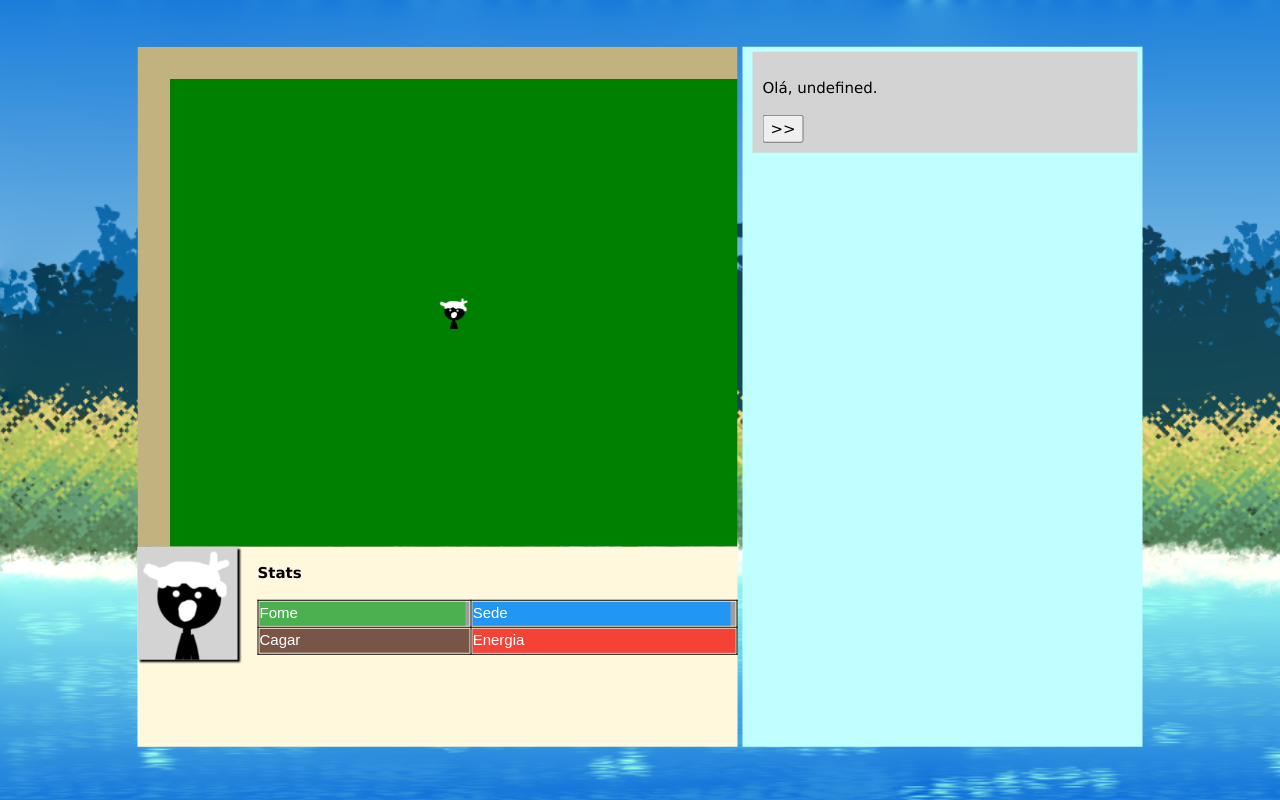
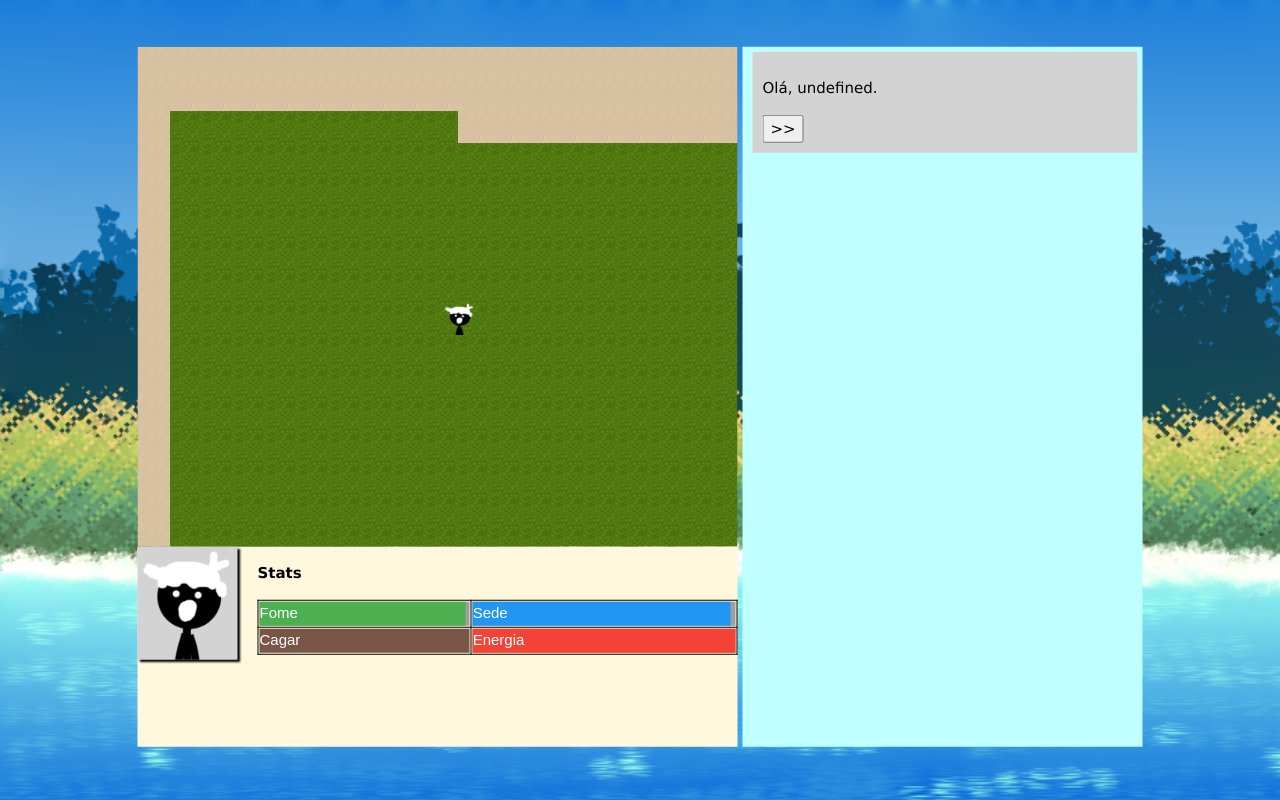
Before and after one commit to Magoninho/simulador-de-sobrevivencia-remake, a plain HTML site: page pages/game.html in a window 1280 px wide. Drawn offline with Linux system fonts and the light colour scheme.

Commit message:
tile images

```diff
--- a/dist/Block.js
+++ b/dist/Block.js
@@ -9,11 +9,19 @@ var Block = /** @class */ (function () {
     }
     Block.prototype.onInteract = function () {
     };
+    Block.prototype.addImage = function (image) {
+        this.image = image;
+    };
     Block.prototype.update = function () {
     };
     Block.prototype.render = function (ctx) {
-        ctx.fillStyle = "" + this.color;
-        ctx.fillRect(this.x, this.y, this.width + 1, this.height + 1);
+        if (this.image != undefined) {
+            ctx.drawImage(this.image, this.x, this.y, this.width + 1, this.height + 1);
+        }
+        else {
+            ctx.fillStyle = "" + this.color;
+            ctx.fillRect(this.x, this.y, this.width + 1, this.height + 1);
+        }
     };
     return Block;
 }());
--- a/dist/Constants.js
+++ b/dist/Constants.js
@@ -1,34 +1,37 @@
-var GAME_WIDTH = 600;
-var GAME_HEIGHT = 500;
+var GAME_WIDTH = 611;
+var GAME_HEIGHT = 511;
 var PLAYER_SIZE = 32;
 var PLAYER_SPEED = 5;
 var TILESIZE = 32;
 var LEVEL_1 = [
-    [1, 1, 1, 1, 1, 1, 1, 1, 1, 1, 1, 1, 1, 1, 1, 1, 1, 1, 1, 1, 1, 1, 1, 1, 1],
-    [1, 0, 0, 0, 0, 0, 0, 0, 0, 0, 0, 0, 0, 0, 0, 0, 0, 0, 0, 0, 0, 0, 0, 0, 1],
-    [1, 0, 0, 0, 0, 0, 0, 0, 0, 0, 0, 0, 0, 0, 0, 0, 0, 0, 0, 0, 0, 0, 0, 0, 1],
-    [1, 0, 0, 0, 0, 0, 0, 0, 0, 0, 0, 0, 0, 0, 0, 0, 0, 0, 0, 0, 0, 0, 0, 0, 1],
-    [1, 0, 0, 0, 0, 0, 0, 0, 0, 0, 0, 0, 0, 0, 0, 0, 0, 0, 0, 0, 0, 0, 0, 0, 1],
-    [1, 0, 0, 0, 0, 0, 0, 0, 0, 0, 0, 0, 0, 0, 0, 0, 0, 0, 0, 0, 0, 0, 0, 0, 1],
-    [1, 0, 0, 0, 0, 0, 0, 0, 0, 0, 0, 0, 0, 0, 0, 0, 0, 0, 0, 0, 0, 0, 0, 0, 1],
-    [1, 0, 0, 0, 0, 0, 0, 0, 0, 0, 0, 0, 0, 0, 0, 0, 0, 0, 0, 0, 0, 0, 0, 0, 1],
-    [1, 0, 0, 0, 0, 0, 0, 0, 0, 0, 0, 0, 0, 0, 0, 0, 0, 0, 0, 0, 0, 0, 0, 0, 1],
-    [1, 0, 0, 0, 0, 0, 0, 0, 0, 0, 0, 0, 0, 0, 0, 0, 0, 0, 0, 0, 0, 0, 0, 0, 1],
-    [1, 0, 0, 0, 0, 0, 0, 0, 0, 0, 0, 0, 0, 0, 0, 0, 0, 0, 0, 0, 0, 0, 0, 0, 1],
-    [1, 0, 0, 0, 0, 0, 0, 0, 0, 0, 0, 0, 0, 0, 0, 0, 0, 0, 0, 0, 0, 0, 0, 0, 1],
-    [1, 0, 0, 0, 0, 0, 0, 0, 0, 0, 0, 0, 0, 0, 0, 0, 0, 0, 0, 0, 0, 0, 0, 0, 1],
-    [1, 0, 0, 0, 0, 0, 0, 0, 0, 0, 0, 0, 0, 0, 0, 0, 0, 0, 0, 0, 0, 0, 0, 0, 1],
-    [1, 0, 0, 0, 0, 0, 0, 0, 0, 0, 0, 0, 0, 0, 0, 0, 0, 0, 0, 0, 0, 0, 0, 0, 1],
-    [1, 0, 0, 0, 0, 0, 0, 0, 0, 0, 0, 0, 0, 0, 0, 0, 0, 0, 0, 0, 0, 0, 0, 0, 1],
-    [1, 0, 0, 0, 0, 0, 0, 0, 0, 0, 0, 0, 0, 0, 0, 0, 0, 0, 0, 0, 0, 0, 0, 0, 1],
-    [1, 0, 0, 1, 0, 0, 0, 0, 0, 0, 0, 0, 0, 0, 0, 0, 0, 0, 0, 0, 0, 0, 0, 0, 1],
-    [1, 0, 0, 0, 0, 0, 0, 0, 0, 0, 0, 0, 0, 0, 0, 0, 0, 0, 0, 0, 0, 0, 0, 0, 1],
-    [1, 0, 0, 0, 0, 0, 0, 0, 0, 0, 0, 0, 0, 0, 0, 0, 0, 0, 0, 0, 0, 1, 0, 0, 1],
-    [1, 0, 0, 1, 0, 0, 0, 0, 0, 0, 0, 0, 0, 0, 0, 0, 0, 0, 0, 0, 0, 1, 1, 0, 1],
-    [1, 0, 0, 0, 0, 0, 0, 0, 0, 0, 0, 0, 0, 0, 0, 0, 0, 0, 0, 0, 0, 0, 1, 1, 1],
-    [1, 0, 0, 0, 0, 0, 0, 0, 0, 0, 0, 0, 0, 0, 0, 0, 0, 0, 0, 0, 0, 0, 0, 1, 1],
-    [1, 1, 1, 1, 1, 1, 1, 1, 1, 1, 1, 1, 1, 1, 1, 1, 1, 1, 1, 1, 1, 1, 1, 1, 1],
+    [2, 2, 2, 2, 2, 2, 2, 2, 2, 2, 2, 2, 2, 2, 2, 2, 2, 2, 2, 2, 2, 2, 2, 2, 2],
+    [2, 2, 2, 2, 2, 2, 2, 2, 2, 2, 2, 2, 2, 2, 2, 2, 2, 2, 2, 2, 2, 2, 2, 2, 2],
+    [2, 1, 1, 1, 1, 1, 1, 1, 1, 1, 2, 2, 2, 2, 2, 2, 2, 2, 2, 2, 2, 2, 1, 2, 2],
+    [2, 1, 1, 1, 1, 1, 1, 1, 1, 1, 1, 1, 1, 1, 1, 1, 1, 1, 1, 1, 1, 1, 1, 1, 2],
+    [2, 1, 1, 1, 1, 1, 1, 1, 1, 1, 1, 1, 1, 1, 1, 1, 1, 1, 1, 1, 1, 1, 2, 2, 2],
+    [2, 1, 1, 1, 1, 1, 1, 1, 1, 1, 1, 1, 1, 1, 1, 1, 1, 1, 1, 1, 1, 1, 2, 2, 2],
+    [2, 1, 1, 1, 1, 1, 1, 1, 1, 1, 1, 1, 1, 1, 1, 1, 1, 1, 1, 1, 1, 1, 1, 2, 2],
+    [2, 1, 1, 1, 1, 1, 1, 1, 1, 1, 1, 1, 1, 1, 1, 1, 1, 1, 1, 1, 1, 1, 1, 2, 2],
+    [2, 1, 1, 1, 1, 1, 1, 1, 1, 1, 1, 1, 1, 1, 1, 1, 1, 1, 1, 1, 1, 1, 1, 2, 2],
+    [2, 1, 1, 1, 1, 1, 1, 1, 1, 1, 1, 1, 1, 1, 1, 1, 1, 1, 1, 1, 1, 1, 2, 2, 2],
+    [2, 1, 1, 1, 1, 1, 1, 1, 1, 1, 1, 1, 1, 1, 1, 1, 1, 1, 1, 1, 1, 2, 2, 2, 2],
+    [2, 1, 1, 1, 1, 1, 1, 1, 1, 1, 1, 1, 1, 1, 1, 1, 1, 1, 1, 1, 1, 2, 2, 2, 2],
+    [2, 1, 1, 1, 1, 1, 1, 1, 1, 1, 1, 1, 1, 1, 1, 1, 1, 1, 1, 1, 1, 1, 2, 2, 2],
+    [2, 1, 1, 1, 1, 1, 1, 1, 1, 1, 1, 1, 1, 1, 1, 1, 1, 1, 1, 1, 1, 1, 2, 2, 2],
+    [2, 1, 1, 1, 1, 1, 1, 1, 1, 1, 1, 1, 1, 1, 1, 1, 1, 1, 1, 1, 1, 2, 2, 2, 2],
+    [2, 1, 1, 1, 1, 1, 1, 1, 1, 1, 1, 1, 1, 1, 1, 1, 1, 1, 1, 1, 1, 2, 2, 2, 2],
+    [2, 1, 1, 1, 1, 1, 1, 1, 1, 1, 1, 1, 1, 1, 1, 1, 1, 1, 1, 1, 1, 1, 2, 2, 2],
+    [2, 1, 1, 2, 1, 1, 1, 1, 1, 1, 1, 1, 1, 1, 1, 1, 1, 1, 1, 1, 1, 1, 2, 2, 2],
+    [2, 1, 1, 1, 1, 1, 1, 1, 1, 1, 1, 1, 1, 1, 1, 1, 1, 1, 1, 1, 1, 1, 1, 2, 2],
+    [2, 1, 1, 1, 1, 1, 1, 1, 1, 1, 1, 1, 1, 1, 1, 1, 1, 1, 1, 1, 1, 2, 1, 2, 2],
+    [0, 0, 1, 2, 1, 1, 1, 1, 1, 1, 1, 2, 1, 1, 1, 2, 2, 1, 1, 2, 2, 2, 2, 2, 2],
+    [0, 0, 1, 1, 1, 1, 1, 1, 2, 2, 2, 2, 2, 2, 2, 2, 2, 2, 2, 2, 2, 2, 2, 0, 0],
+    [0, 0, 0, 1, 1, 1, 1, 2, 2, 2, 2, 2, 2, 2, 2, 2, 2, 2, 2, 2, 2, 2, 0, 0, 0],
+    [0, 0, 0, 2, 2, 2, 2, 2, 2, 2, 2, 2, 2, 2, 2, 2, 2, 2, 2, 2, 2, 2, 0, 0, 0],
 ];
 var WORLD_WIDTH = LEVEL_1[0].length * TILESIZE;
 var WORLD_HEIGHT = LEVEL_1.length * TILESIZE;
+/// TILES AND SPRITES ///
+var GRASS_BLOCK = document.getElementById('grass_block');
+var SAND_BLOCK = document.getElementById('sand_block');
 //# sourceMappingURL=Constants.js.map
--- a/dist/InputHandler.js
+++ b/dist/InputHandler.js
@@ -39,6 +39,7 @@ var InputHandler = /** @class */ (function () {
                     // move right
                     game.player.dx = 1;
                     game.player.isMoving = true;
+                    console.log(game.player.vx);
                     break;
             }
         });
--- a/dist/Level.js
+++ b/dist/Level.js
@@ -10,10 +10,17 @@ var Level = /** @class */ (function () {
         var blocks = [];
         for (var i = 0; i < this.level.length; i++) {
             for (var j = 0; j < this.level[0].length; j++) {
-                if (LEVEL_1[i][j] == 1)
-                    blocks.push(new Block(j * TILESIZE, i * TILESIZE, TILESIZE, TILESIZE, "rgb(194, 178, 128)"));
-                else if (LEVEL_1[i][j] == 0)
-                    blocks.push(new Block(j * TILESIZE, i * TILESIZE, TILESIZE, TILESIZE, "green"));
+                if (LEVEL_1[i][j] == 2) {
+                    var block = new Block(j * TILESIZE, i * TILESIZE, TILESIZE, TILESIZE, "rgb(194, 178, 128)");
+                    block.addImage(SAND_BLOCK);
+                    blocks.push(block);
+                }
+                else if (LEVEL_1[i][j] == 1) {
+                    // grass
+                    var block = new Block(j * TILESIZE, i * TILESIZE, TILESIZE, TILESIZE, "green");
+                    block.addImage(GRASS_BLOCK);
+                    blocks.push(block);
+                }
             }
         }
         return blocks;
--- a/dist/Main.js
+++ b/dist/Main.js
@@ -42,12 +42,12 @@ function gameLoop(timestamp) {
     game.update(deltaTime);
     cameraX = lerp(cameraX, -game.player.x + GAME_WIDTH / 2, 0.1);
     cameraY = lerp(cameraY, -game.player.y + GAME_HEIGHT / 2, 0.1);
-    cameraX = Math.min(0, cameraX);
-    cameraY = Math.min(0, cameraY);
-    cameraX = Math.max(cameraX, -WORLD_WIDTH + GAME_WIDTH);
-    cameraY = Math.max(cameraY, -WORLD_HEIGHT + GAME_HEIGHT);
+    cameraX = Math.min(200, cameraX);
+    cameraY = Math.min(200, cameraY);
+    cameraX = Math.max(cameraX, -WORLD_WIDTH + GAME_WIDTH - 200);
+    cameraY = Math.max(cameraY, -WORLD_HEIGHT + GAME_HEIGHT - 200);
     ctx.translate(cameraX, cameraY);
-    console.log(cameraX, -WORLD_WIDTH + GAME_WIDTH);
+    // console.log(cameraX, -WORLD_WIDTH+GAME_WIDTH);
     game.render(ctx);
     ctx.restore();
     requestAnimationFrame(gameLoop);
--- a/pages/game.html
+++ b/pages/game.html
@@ -61,6 +61,16 @@
 		</div>
 	</div>
 
+
+
+	<!-- Image sources -->
+	<img class="imagesrc" src="../images/grass.jpg" id="grass_block">
+	<img class="imagesrc" src="../images/sand.jpg" id="sand_block">
+
+
+
+
+
 	<script src="../dist/Constants.js"></script>
 	<script src="../dist/Stats.js"></script>
 	<script src="../dist/Dialog.js"></script>
--- a/src/Game.ts
+++ b/src/Game.ts
@@ -4,7 +4,6 @@ class Game {
 	grass: Grass;
 	inputHandler: InputHandler;
 	player: Player;
-	block: Block; //todo: remove
 	level: Level;
 	blocks: Block[];
 
@@ -27,6 +26,7 @@ class Game {
 	}
 
 	render(ctx) {
+
 		this.grass.render(ctx);
 		for (let blockIndex = 0; blockIndex < this.blocks.length; blockIndex++) {
 			const block = this.blocks[blockIndex];
--- a/src/InputHandler.ts
+++ b/src/InputHandler.ts
@@ -40,6 +40,7 @@ class InputHandler {
 					// move right
 					game.player.dx = 1;
 					game.player.isMoving = true;
+					console.log(game.player.vx)
 					break;
 			}
 		});
--- a/styles/style.css
+++ b/styles/style.css
@@ -3,6 +3,10 @@ body {
 	background-attachment: fixed;
 	background-repeat: no-repeat;
   	background-size: cover;
+}
+
+.imagesrc {
+	display: none;
 }
 
 p, h2, h1 {
@@ -65,6 +69,5 @@ td:hover {background-color: yellow;}
 	width: 400px;
 	height: 700px;
 	float: right;
-	display: inline-block;
 	padding-left: 5px;
 }
--- a/todo.txt
+++ b/todo.txt
@@ -6,3 +6,4 @@ TODO
 - adicionar funções de onSlaOqFinishes no Stats pra fazer coisa acontecer
 - colocar mais tipagem
 - comentar
+- melhorar o inputhandler
```
Also changed, not shown: src/Block.ts (+13 -3 lines), src/Constants.ts (+32 -26 lines), src/Level.ts (+10 -4 lines), src/Main.ts (+5 -5 lines), images/grass.jpg (added), images/sand.jpg (added), 6 other files.
